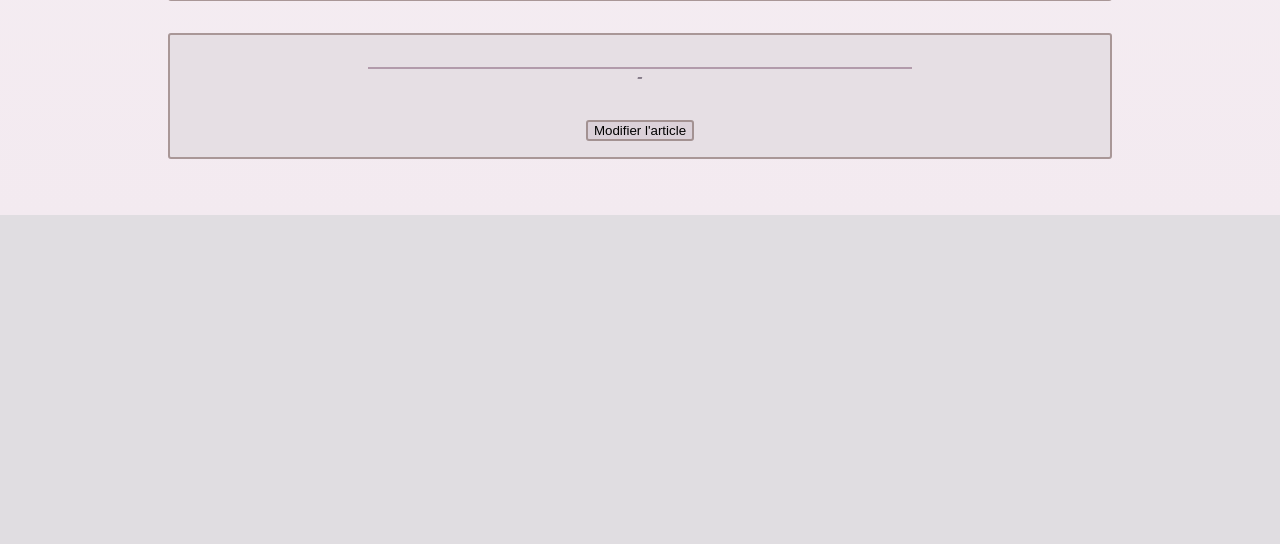
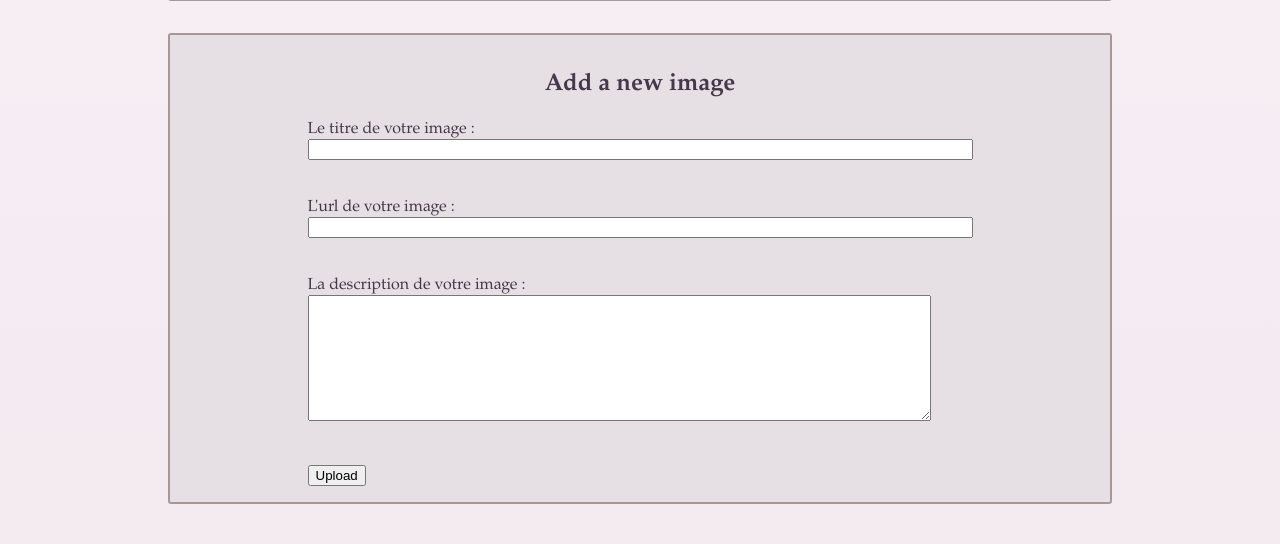
Before and after one commit to VictorGugg/portfolio-mvc, a PHP site: template src/View/Home/index.html.twig in a window 1280 px wide. Shown: the part 2554-3098 px from the top of the page. Before the commit the page ends 2769 px from the top, so only its background shows below. Run offline with PHP 8.4, Linux system fonts and the light colour scheme; the template is opened without the code that fills it, so the values that code supplies are empty; some libraries are stand-ins or nearby versions.

Commit message:
The form is now displayed on the index.

```diff
--- a/src/View/Home/index.html.twig
+++ b/src/View/Home/index.html.twig
@@ -26,7 +26,7 @@
 		class="post">
 
 		{# image 1 post 1, image 2 post 1
-		image 3 post 1, image 4 post 1 #}
+				image 3 post 1, image 4 post 1 #}
 		<div>
 			<img src="https://picsum.photos/200/300?grayscale" alt="image text exemple" class="article-1">
 			<img src="https://picsum.photos/200/300?grayscale" alt="image text exemple" class="article-1">
@@ -42,7 +42,7 @@
 	<section
 		class="post">
 		{# image 1 post 2
-		image 2 post 2 #}
+				image 2 post 2 #}
 		<div>
 			<img src="https://picsum.photos/200/?grayscale" alt="image text exemple">
 		</div>
@@ -53,19 +53,18 @@
 		<button>Modifier l'article</button>
 	</section>
 
-<section class="post">
-{# image 1 post 3 #}
-<div><img src="assets/images/image.jpg" alt="image text exemple"><br></div>
-<p>-</p>
-<button>Modifier l'article</button>
-</section>
-
 	<section
 		class="post">
 		{# image 1 post 3 #}
+		<div><img src="assets/images/image.jpg" alt="image text exemple"><br></div>
 		<p>-</p>
 		<button>Modifier l'article</button>
 	</section>
 
+	<section class="post">
+		<h2>Add a new image</h2>
+		{% include '_Image/component/_form.html.twig' %}
+	</section>
+
 
 {% endblock %}
```
